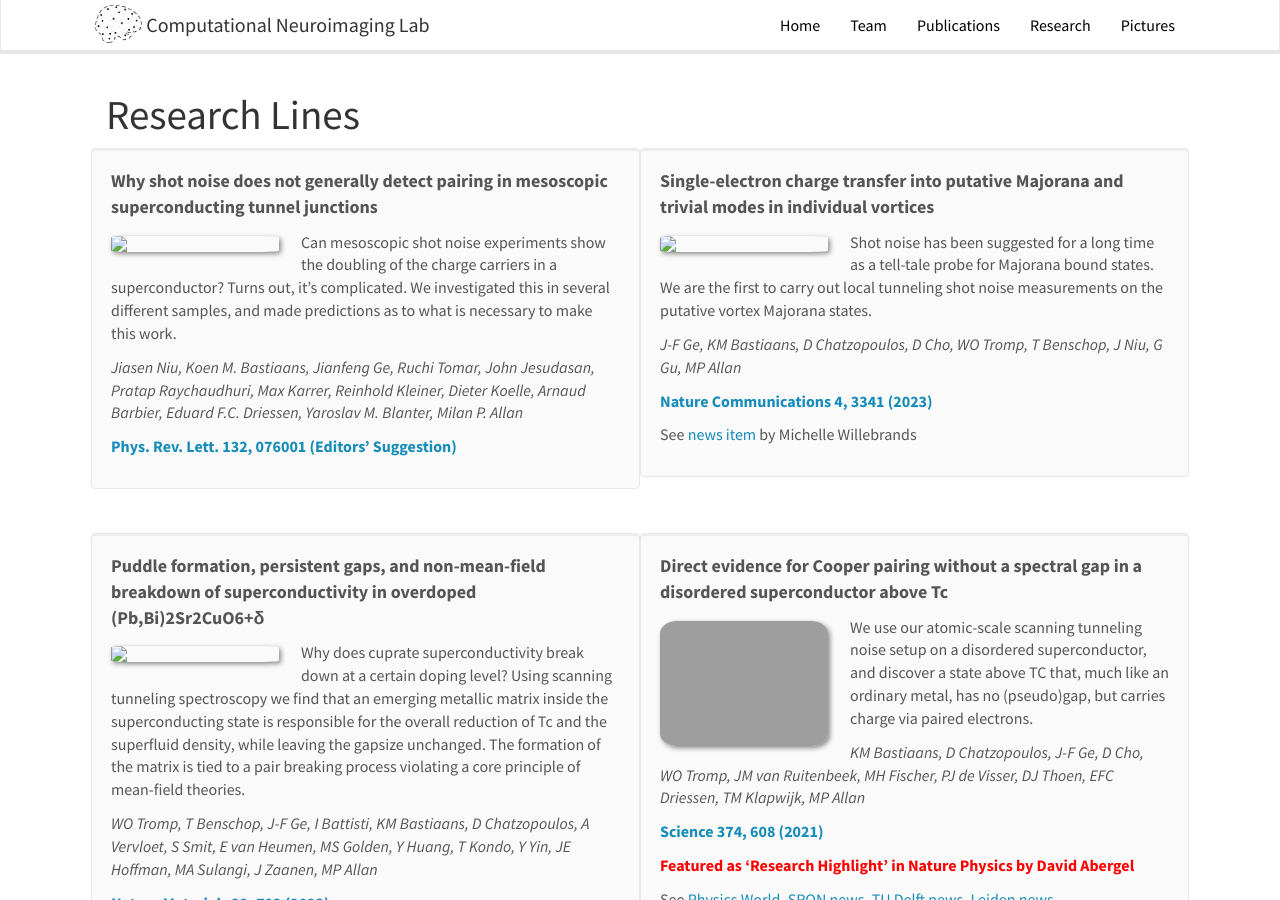
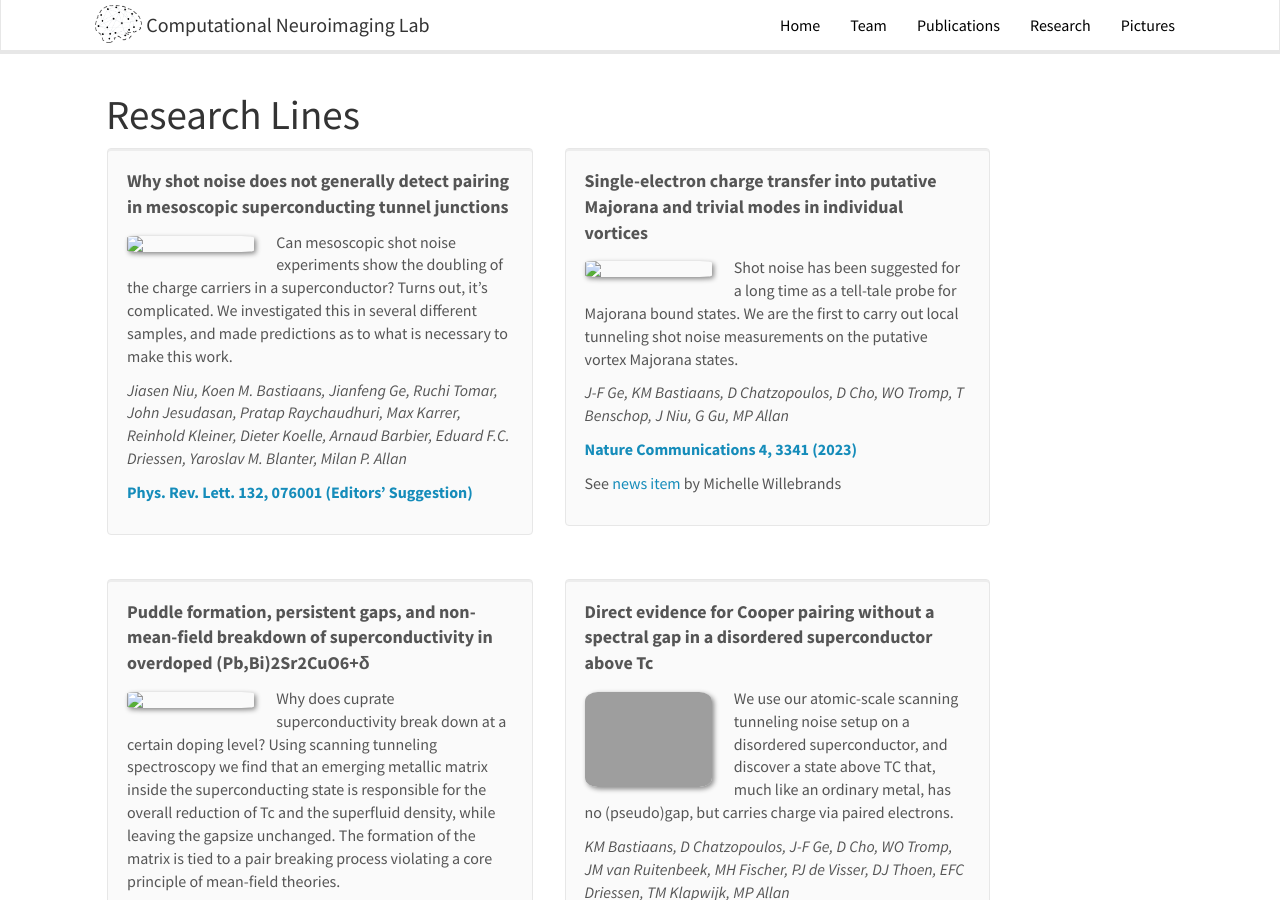
Before and after one commit to itellaetxe/compneurobilbao_website, a Jekyll site: the page built from _pages/research.md, in a window 1280 px wide and 900 px high. Built offline with Jekyll 4.4.1, drawn with Linux system fonts in a browser that asks for light colours; nearby versions of some CDN libraries.

Commit message:
[code] change column space

```diff
--- a/_pages/research.md
+++ b/_pages/research.md
@@ -18,7 +18,7 @@ sitemap: false
 <div class="row">
 {% endif %}
 
-<div class="col-sm-6 clearfix">
+<div class="col-sm-5 clearfix">
  <div class="well">
   <pubtit>{{ publi.title }}</pubtit>
   <img src="{{ site.url }}{{ site.baseurl }}/images/picresearch/{{ publi.image }}" class="img-responsive" width="33%" style="float: left" />
```
